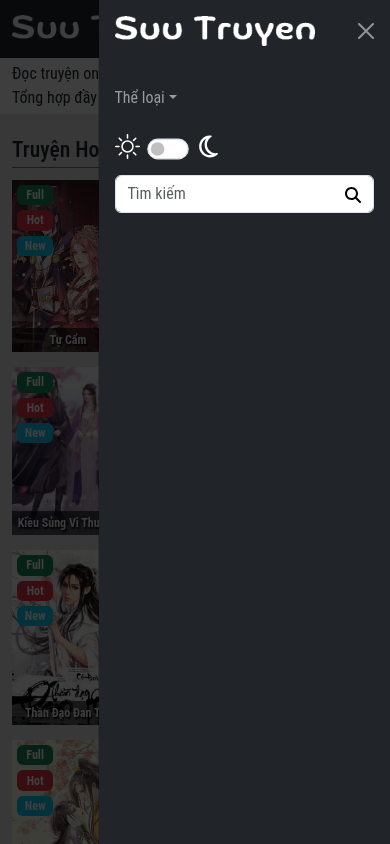
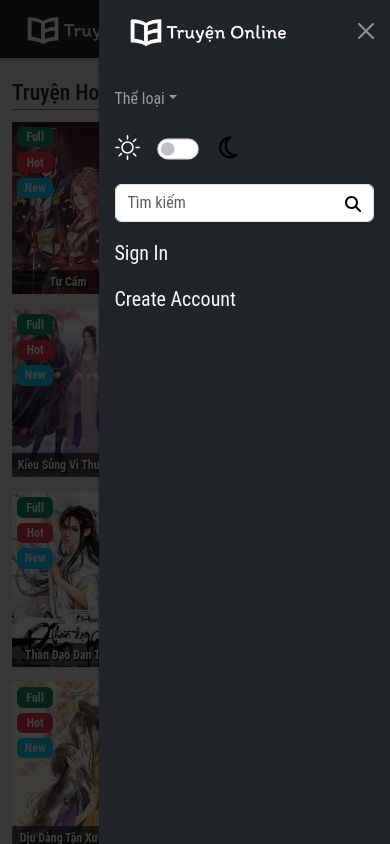
Before and after one commit to Lequocluan/DuAnNhom_WebDocTruyen, a React (Vite) app in the folder users/: page / in a window 390 px wide. Both pictures are taken after a click on the button 350 px from the left and 28 px from the top of the page. Shown: the top 844 px of the page. Built offline with nearby package versions, Linux system fonts and the light colour scheme.

Commit message:
Fix Header Mobile

```diff
--- a/users/src/components/header/HeaderMobile.jsx
+++ b/users/src/components/header/HeaderMobile.jsx
@@ -1,21 +1,70 @@
-import React from "react";
-import Logo from "../../assets/images/logo_text.png";
+import React, { useEffect, useState } from "react";
+import Logo from "../../assets/images/logonew.png";
 import { Data3 } from "./Data";
+import DarkLight from "./DarkLight";
+import { Link, useNavigate } from "react-router-dom";
+import { toast } from "react-toastify";
 
 function HeaderMobile() {
+  const navigate = useNavigate();
+  const [user, setUser] = useState(null);
+  const [isLoggedIn, setIsLoggedIn] = useState(false);
+  const [isScrolled, setIsScrolled] = useState(false);
+
+  useEffect(() => {
+    const storedToken = localStorage.getItem("user-token");
+    if (storedToken) {
+      setUser("Welcome back");
+      setIsLoggedIn(true);
+    }
+
+    const handleScroll = () => {
+      if (window.scrollY > 50) {
+        setIsScrolled(true);
+      } else {
+        setIsScrolled(false);
+      }
+    };
+
+    window.addEventListener("scroll", handleScroll);
+
+    return () => {
+      window.removeEventListener("scroll", handleScroll);
+    };
+  }, []);
+
+  useEffect(() => {
+    // Khi trạng thái isLoggedIn thay đổi, đảm bảo không có overflow: hidden
+    if (isLoggedIn) {
+      document.body.style.overflow = "auto"; // Khôi phục lại trạng thái cuộn khi đăng nhập thành công
+      document.body.style.paddingRight = "";
+    }
+  }, [isLoggedIn]);
+
+  const handleLogout = () => {
+    localStorage.removeItem("user-token");
+    setUser(null);
+    setIsLoggedIn(false);
+    toast.success("Logged out successfully!");
+    navigate("/login");
+  };
   return (
     <>
-      <div className="header-mobile d-sm-block d-lg-none">
-        <nav className="navbar navbar-dark bg-dark">
+      <div className="d-sm-block d-lg-none">
+        <nav
+          className={`navbar navbar-dark bg-dark header_mobile ${
+            isScrolled ? "scrolled" : ""
+          }`}
+        >
           <div className="container-fluid">
-            <a className="navbar-brand" href="index.html">
+            <Link className="navbar-brand" to="/">
               <img
                 src={Logo}
                 alt="Logo Suu Truyen"
                 className="img-fluid"
                 style={{ width: "200px" }}
               />
-            </a>
+            </Link>
             <button
               className="navbar-toggler"
               type="button"
@@ -31,6 +80,7 @@ function HeaderMobile() {
               id="offcanvasDarkNavbar"
               aria-labelledby="offcanvasDarkNavbarLabel"
             >
+              {/* LOGO */}
               <div className="offcanvas-header">
                 <img
                   src={Logo}
@@ -45,7 +95,10 @@ function HeaderMobile() {
                   aria-label="Close"
                 ></button>
               </div>
+              {/* LOGO */}
+
               <div className="offcanvas-body">
+                {/* THỂ LOẠI */}
                 <ul className="navbar-nav justify-content-end flex-grow-1 pe-3 mb-3">
                   <li className="nav-item dropdown">
                     <a
@@ -68,45 +121,14 @@ function HeaderMobile() {
                     </ul>
                   </li>
                 </ul>
+                {/* THỂ LOẠI */}
 
                 <div className="form-check form-switch d-flex align-items-center mb-3 p-0">
-                  <label className="form-check-label">
-                    <svg
-                      xmlns="http://www.w3.org/2000/svg"
-                      width="25"
-                      height="25"
-                      fill="currentColor"
-                      className="bi bi-brightness-high"
-                      viewBox="0 0 16 16"
-                      style={{ fill: "#fff" }}
-                    >
-                      <path d="M8 11a3 3 0 1 1 0-6 3 3 0 0 1 0 6zm0 1a4 4 0 1 0 0-8 4 4 0 0 0 0 8zM8 0a.5.5 0 0 1 .5.5v2a.5.5 0 0 1-1 0v-2A.5.5 0 0 1 8 0zm0 13a.5.5 0 0 1 .5.5v2a.5.5 0 0 1-1 0v-2A.5.5 0 0 1 8 13zm8-5a.5.5 0 0 1-.5.5h-2a.5.5 0 0 1 0-1h2a.5.5 0 0 1 .5.5zM3 8a.5.5 0 0 1-.5.5h-2a.5.5 0 0 1 0-1h2A.5.5 0 0 1 3 8zm10.657-5.657a.5.5 0 0 1 0 .707l-1.414 1.415a.5.5 0 1 1-.707-.708l1.414-1.414a.5.5 0 0 1 .707 0zm-9.193 9.193a.5.5 0 0 1 0 .707L3.05 13.657a.5.5 0 0 1-.707-.707l1.414-1.414a.5.5 0 0 1 .707 0zm9.193 2.121a.5.5 0 0 1-.707 0l-1.414-1.414a.5.5 0 0 1 .707-.707l1.414 1.414a.5.5 0 0 1 0 .707zM4.464 4.465a.5.5 0 0 1-.707 0L2.343 3.05a.5.5 0 1 1 .707-.707l1.414 1.414a.5.5 0 0 1 0 .708z"></path>
-                    </svg>
-                  </label>
-                  <input
-                    className="form-check-input theme_mode"
-                    type="checkbox"
-                    style={{
-                      transform: "scale(1.3)",
-                      marginLeft: "12px",
-                      marginRight: "12px",
-                    }}
-                  />
-                  <label className="form-check-label">
-                    <svg
-                      xmlns="http://www.w3.org/2000/svg"
-                      width="25"
-                      height="25"
-                      viewBox="0 0 384 512"
-                      style={{ fill: "#fff" }}
-                    >
-                      <path d="M144.7 98.7c-21 34.1-33.1 74.3-33.1 117.3c0 98 62.8 181.4 150.4 211.7c-12.4 2.8-25.3 4.3-38.6 4.3C126.6 432 48 353.3 48 256c0-68.9 39.4-128.4 96.8-157.3zm62.1-66C91.1 41.2 0 137.9 0 256C0 379.7 100 480 223.5 480c47.8 0 92-15 128.4-40.6c1.9-1.3 3.7-2.7 5.5-4c4.8-3.6 9.4-7.4 13.9-11.4c2.7-2.4 5.3-4.8 7.9-7.3c5-4.9 6.3-12.5 3.1-18.7s-10.1-9.7-17-8.5c-3.7 .6-7.4 1.2-11.1 1.6c-5 .5-10.1 .9-15.3 1c-1.2 0-2.5 0-3.7 0c-.1 0-.2 0-.3 0c-96.8-.2-175.2-78.9-175.2-176c0-54.8 24.9-103.7 64.1-136c1-.9 2.1-1.7 3.2-2.6c4-3.2 8.2-6.2 12.5-9c3.1-2 6.3-4 9.6-5.8c6.1-3.5 9.2-10.5 7.7-17.3s-7.3-11.9-14.3-12.5c-3.6-.3-7.1-.5-10.7-.6c-2.7-.1-5.5-.1-8.2-.1c-3.3 0-6.5 .1-9.8 .2c-2.3 .1-4.6 .2-6.9 .4z"></path>
-                    </svg>
-                  </label>
+                  <DarkLight />
                 </div>
 
                 <form
-                  className="d-flex header__form-search"
+                  className="d-flex header__form-search mt-4"
                   action=""
                   method="GET"
                 >
@@ -140,6 +162,31 @@ function HeaderMobile() {
                     </svg>
                   </button>
                 </form>
+
+                {/* Phần đăng nhập/đăng xuất */}
+                {isLoggedIn ? (
+                  <div className="d-flex flex-column gap-3 mt-4">
+                    <span className="text-light">Welcome back, guy!</span>
+                    <button className="btn btn-danger" onClick={handleLogout}>
+                      Logout
+                    </button>
+                  </div>
+                ) : (
+                  <div className="d-flex gap-3 flex-column mt-3">
+                    <Link
+                      to="/login"
+                      className="text-decoration-none text-light fs-5"
+                    >
+                      Sign In
+                    </Link>
+                    <Link
+                      to="/register"
+                      className="text-decoration-none text-light fs-5"
+                    >
+                      Create Account
+                    </Link>
+                  </div>
+                )}
               </div>
             </div>
           </div>
--- a/users/src/index.css
+++ b/users/src/index.css
@@ -22,6 +22,23 @@ body {
 }
 
 .header.scrolled {
+  box-shadow: 0 2px 10px rgba(0, 0, 0, 0.2); /* Tạo bóng mạnh hơn khi cuộn */
+  background-color: rgba(0, 0, 0, 0.9); /* Tăng độ mờ khi cuộn */
+}
+
+.header_mobile {
+  transition: top 0.3s ease-in-out;
+  position: fixed;
+  width: 100%;
+  top: 0;
+  left: 0;
+  right: 0;
+  z-index: 3000;
+  background-color: rgba(0, 0, 0, 0.8); /* Hoặc màu nền tùy chỉnh */
+  box-shadow: 0 4px 8px rgba(0, 0, 0, 0.1); /* Hiệu ứng bóng */
+}
+
+.header_mobile.scrolled {
   box-shadow: 0 2px 10px rgba(0, 0, 0, 0.2); /* Tạo bóng mạnh hơn khi cuộn */
   background-color: rgba(0, 0, 0, 0.9); /* Tăng độ mờ khi cuộn */
 }
```
